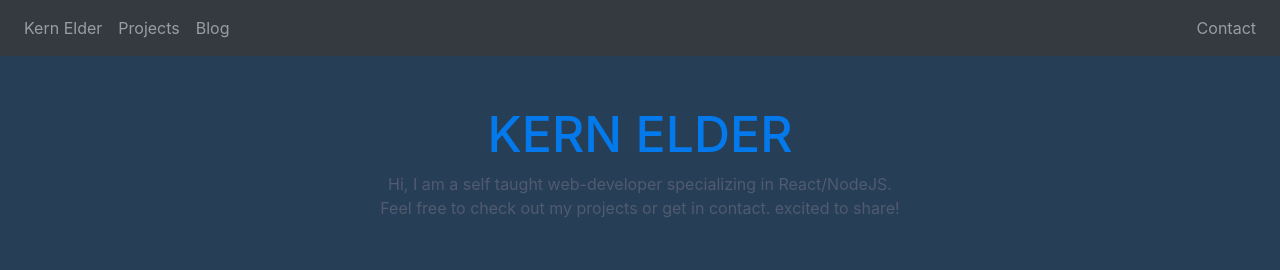
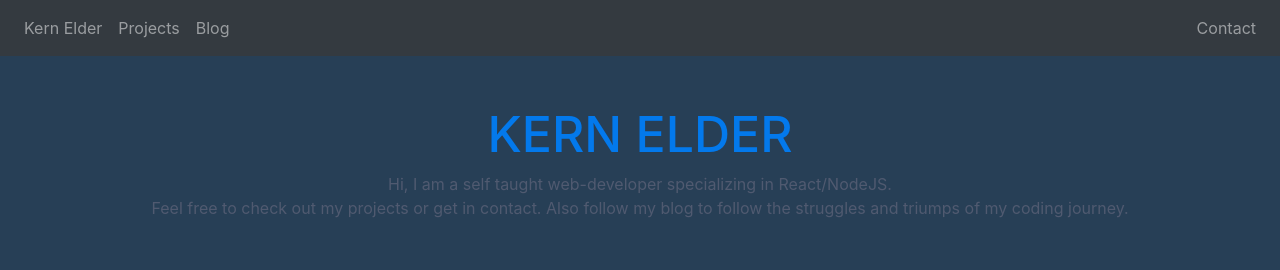
Before and after one commit to Kelel1/portfolioSite, a Next.js app: page / in a window 1280 px wide. Shown: the top 270 px of the page. Built offline with nearby package versions, Linux system fonts and the light colour scheme; no server answers.

Commit message:
install axios/ test connection to blog-api

```diff
--- a/components/Blog.js
+++ b/components/Blog.js
@@ -0,0 +1,17 @@
+import axios from 'axios'
+
+const Blog = () => {
+
+axios.get('http://localhost:4000/api/blogs').then(response => {
+  const blogs = response.data
+  console.log(blogs)
+})
+
+  return (
+    <div>
+
+    </div>
+  )
+}
+
+export default Blog
--- a/package.json
+++ b/package.json
@@ -8,6 +8,7 @@
     "start": "next start"
   },
   "dependencies": {
+    "axios": "^0.19.2",
     "bootstrap": "^4.5.0",
     "next": "9.4.2",
     "react": "16.13.1",
--- a/pages/index.js
+++ b/pages/index.js
@@ -1,6 +1,7 @@
 import Head   from 'next/head'
 import NavBar from '../components/NavBar'
 import Footer from '../components/Footer'
+import Blog   from '../components/Blog'
 
 const Home = () => {
   return (
@@ -19,7 +20,7 @@ const Home = () => {
             <p className="text-center">
               Hi, I am a self taught web-developer specializing in React/NodeJS. <br/>
               Feel free to check out my projects or get in contact.
-              excited to share!
+              Also follow my blog to follow the struggles and triumps of my coding journey.
             </p>
           </div>
           <div className="experience container-fluid p-0">
@@ -90,6 +91,7 @@ const Home = () => {
 
       `}</style> */}
       <div className="footer-div">
+        <Blog/>
         <Footer/>
       </div>
     </div>
```
Also changed, not shown: 1 other file (tests, documents, lock files or other folders).
